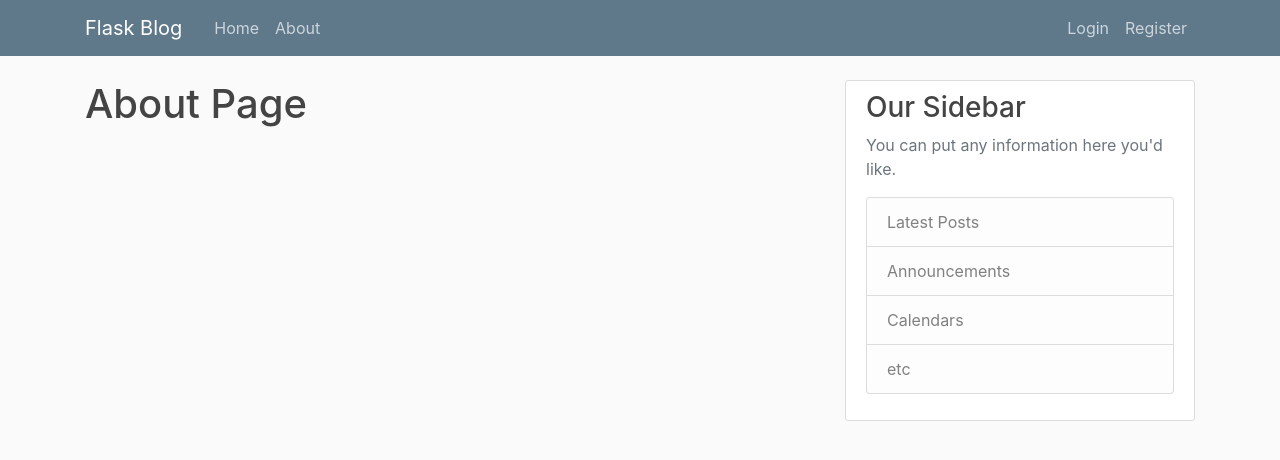
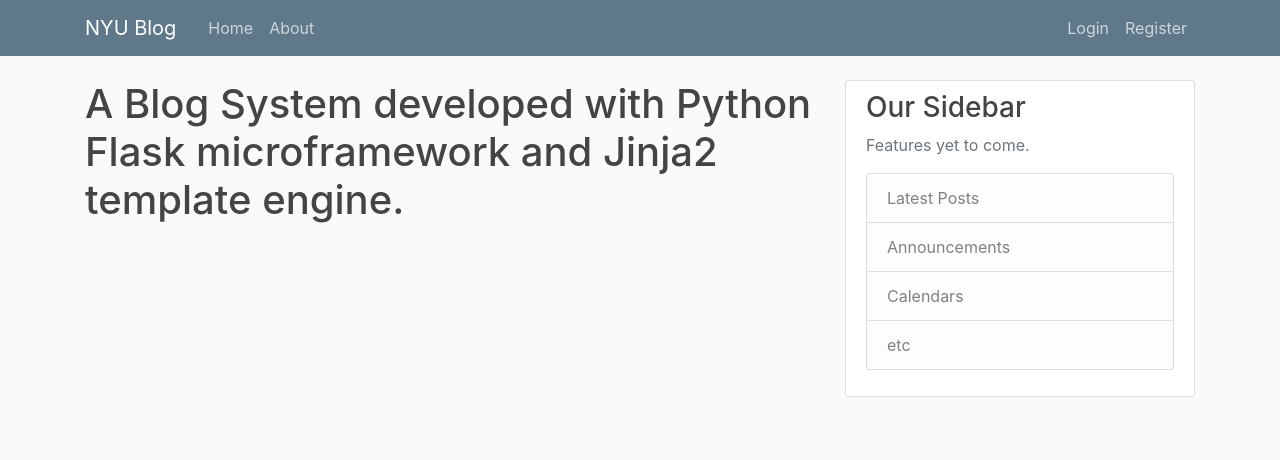
Before and after one commit to myang39/blog-flask, a Flask app: page /about in a window 1280 px wide. Shown: the top 460 px of the page. Run offline with Flask 2, Linux system fonts and the light colour scheme; some libraries are stand-ins or nearby versions.

Commit message:
update contents for about and sidebar

```diff
--- a/flaskblog/templates/about.html
+++ b/flaskblog/templates/about.html
@@ -1,5 +1,5 @@
 {% extends "layout.html" %}
 
 {% block content %}
-    <h1>About Page</h1>
+    <h1>A Blog System developed with Python Flask microframework and Jinja2 template engine.</h1>
 {% endblock content %}
--- a/flaskblog/templates/layout.html
+++ b/flaskblog/templates/layout.html
@@ -11,16 +11,16 @@
     <link rel="stylesheet" type="text/css" href="{{url_for('static', filename='main.css')}}">
 
     {% if title %}
-        <title>Flask Blog - {{ title }}</title>
+        <title>NYU Blog - {{ title }}</title>
     {% else %}
-        <title>Flask Blog</title>
+        <title>NYU Blog</title>
     {% endif %}
 </head>
 <body>
     <header class="site-header">
       <nav class="navbar navbar-expand-md navbar-dark bg-steel fixed-top">
         <div class="container">
-          <a class="navbar-brand mr-4" href="/">Flask Blog</a>
+          <a class="navbar-brand mr-4" href="/">NYU Blog</a>
           <button class="navbar-toggler" type="button" data-toggle="collapse" data-target="#navbarToggle" aria-controls="navbarToggle" aria-expanded="false" aria-label="Toggle navigation">
             <span class="navbar-toggler-icon"></span>
           </button>
@@ -61,7 +61,7 @@
         <div class="col-md-4">
           <div class="content-section">
             <h3>Our Sidebar</h3>
-            <p class='text-muted'>You can put any information here you'd like.
+            <p class='text-muted'>Features yet to come.
               <ul class="list-group">
                 <li class="list-group-item list-group-item-light">Latest Posts</li>
                 <li class="list-group-item list-group-item-light">Announcements</li>
```
